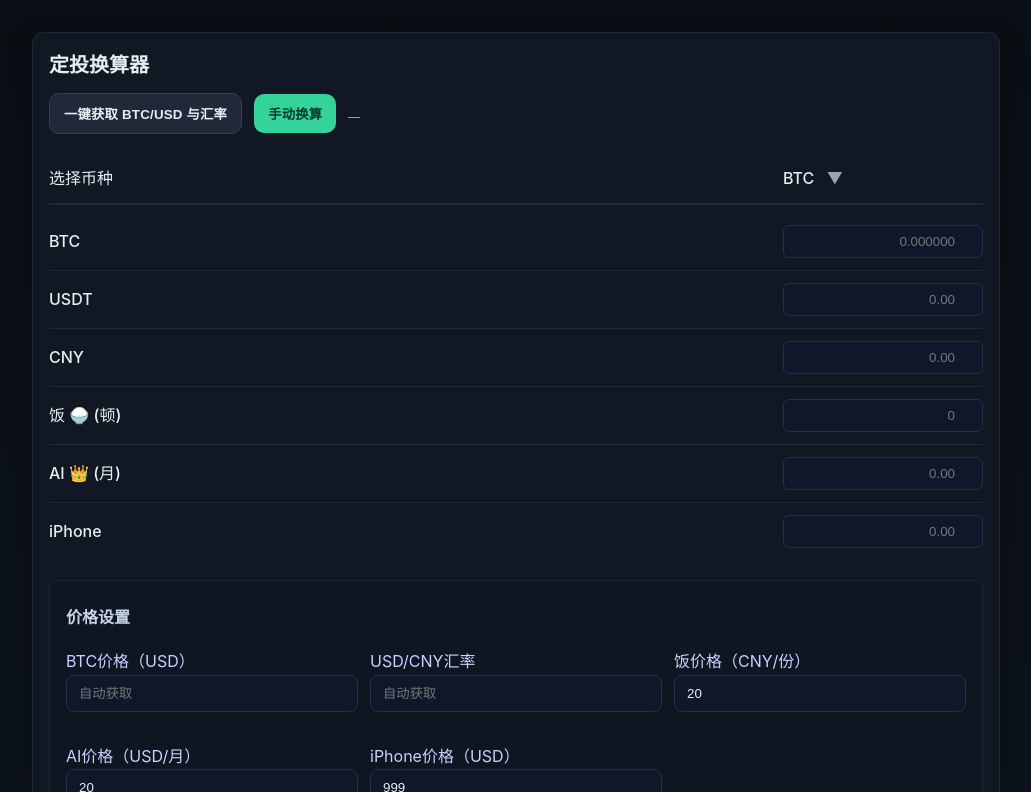
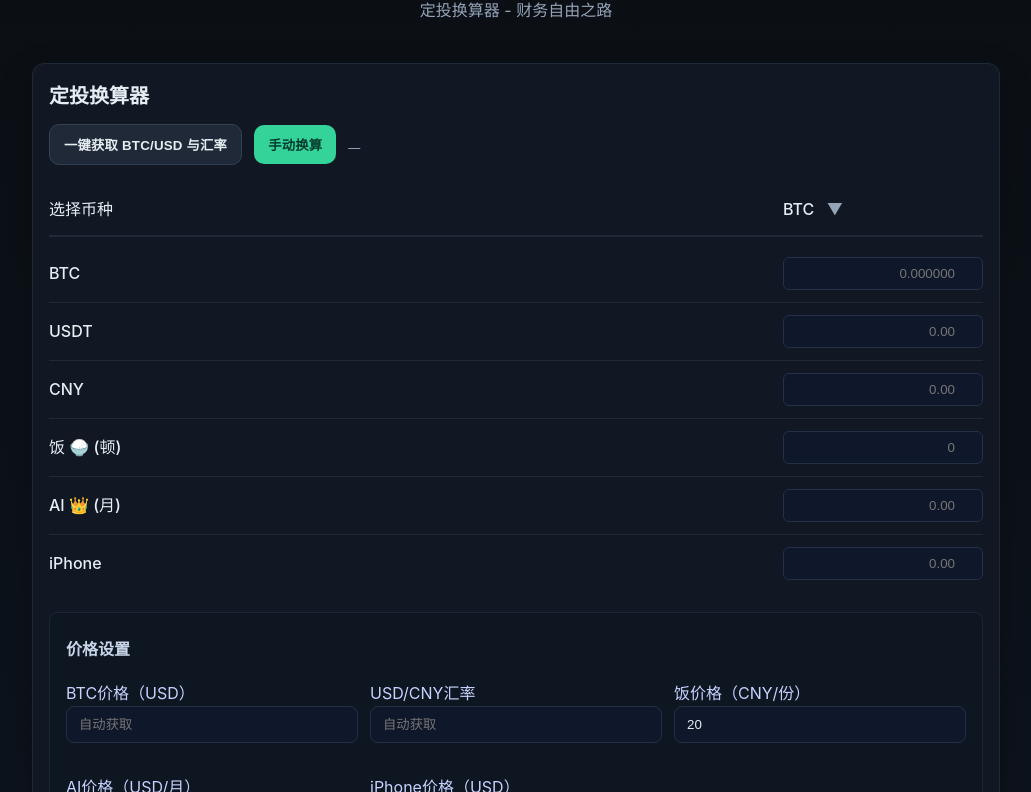
Before and after one commit to kexin94yyds/FIRE, a plain HTML site: page index.html in a window 1280 px wide. Shown: the part 85-877 px from the top of the page, without its empty margins (124-1155 px from the left). Drawn offline with Linux system fonts and the light colour scheme.

Commit message:
Update project to FIRE theme - 更新项目为FIRE主题，添加财务自由理念

```diff
--- a/index.html
+++ b/index.html
@@ -3,13 +3,13 @@
 <head>
   <meta charset="utf-8">
   <meta name="viewport" content="width=device-width, initial-scale=1">
-  <title>FIRE·</title>
+  <title>FIRE</title>
   <link rel="stylesheet" href="./styles.css">
 </head>
 <body>
   <header class="app-header">
     <h1>FIRE</h1>
-    <p class="subtitle">
+    <p class="subtitle">定投换算器 - 财务自由之路</p>
   </header>
 
   <main class="container">
@@ -43,6 +43,7 @@
             <button class="coin-btn-expanded" data-coin="AI DOG" data-cg="dogecoin" data-binance="DOGEUSDT">AI DOG</button>
             <button class="coin-btn-expanded" data-coin="ADA" data-cg="cardano" data-binance="ADAUSDT">ADA</button>
           </div>
+
         </div>
 
         <!-- 当前选中币种行 -->
```
Also changed, not shown: app.js (+6 -5 lines), 2 other files.
